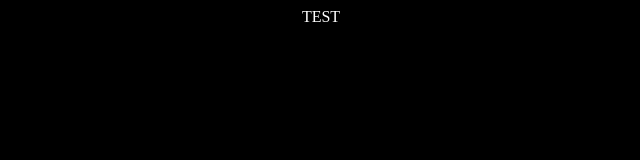
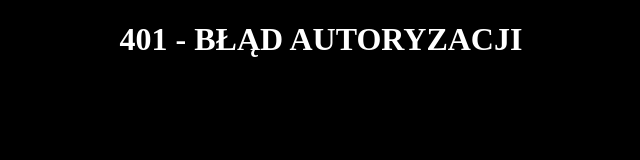
Before and after one commit to AveoCross/aveocross-ml, a plain HTML site: page 401.html in a window 1280 px wide. Shown: the whole page, without its empty margins (319-959 px from the left). Drawn offline with Linux system fonts and the light colour scheme.

Commit message:
Edited error pages code

```diff
--- a/401.html
+++ b/401.html
@@ -8,6 +8,6 @@
     <meta name="author" content="Aveo 'Kamil' Cross" />
 </head>
 <body style="background-color: black; text-align: center; color: white;" >
-TEST
+	<h1 style="">401 - BŁĄD AUTORYZACJI</h1>
 </body>
 </html>
```
Also changed, not shown: 404.html (+1 -1 lines).
